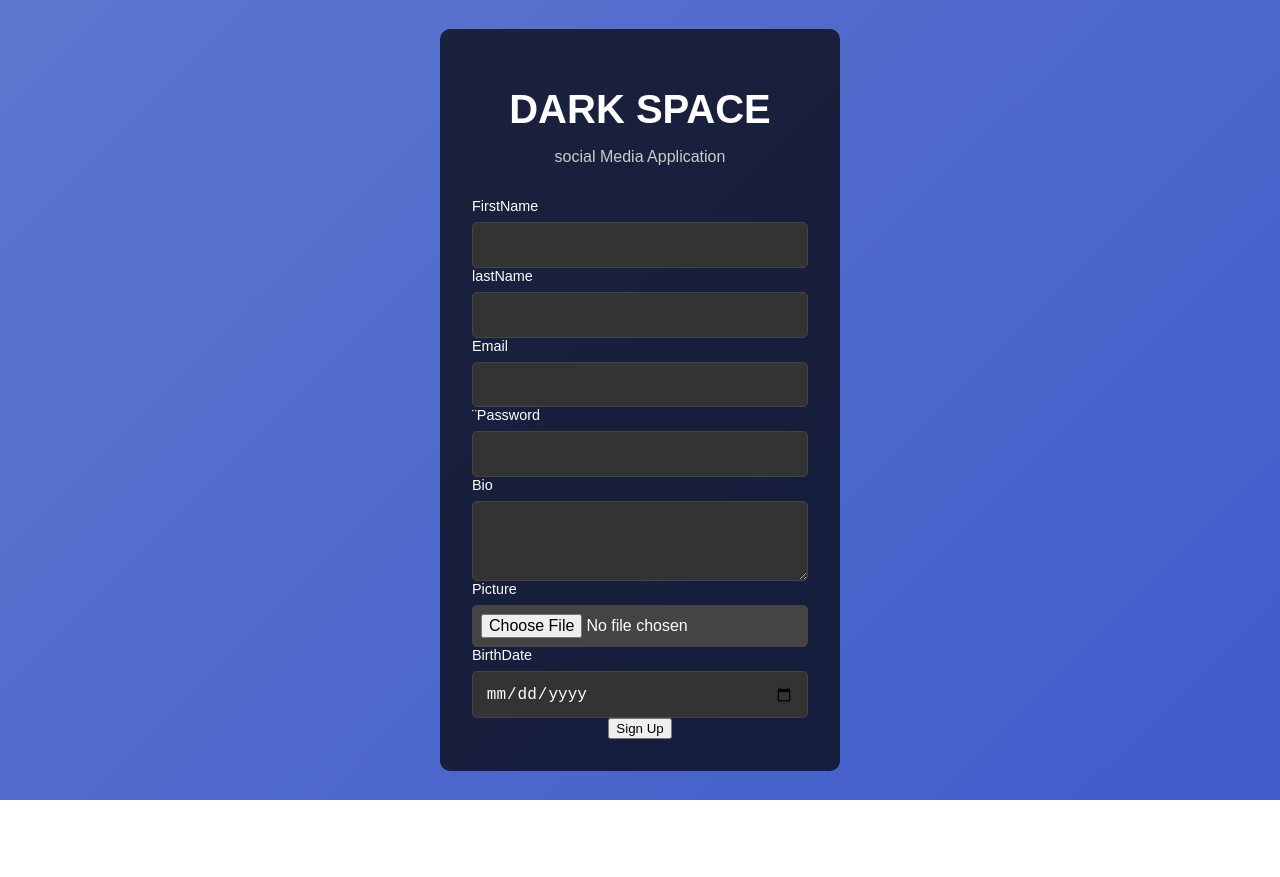
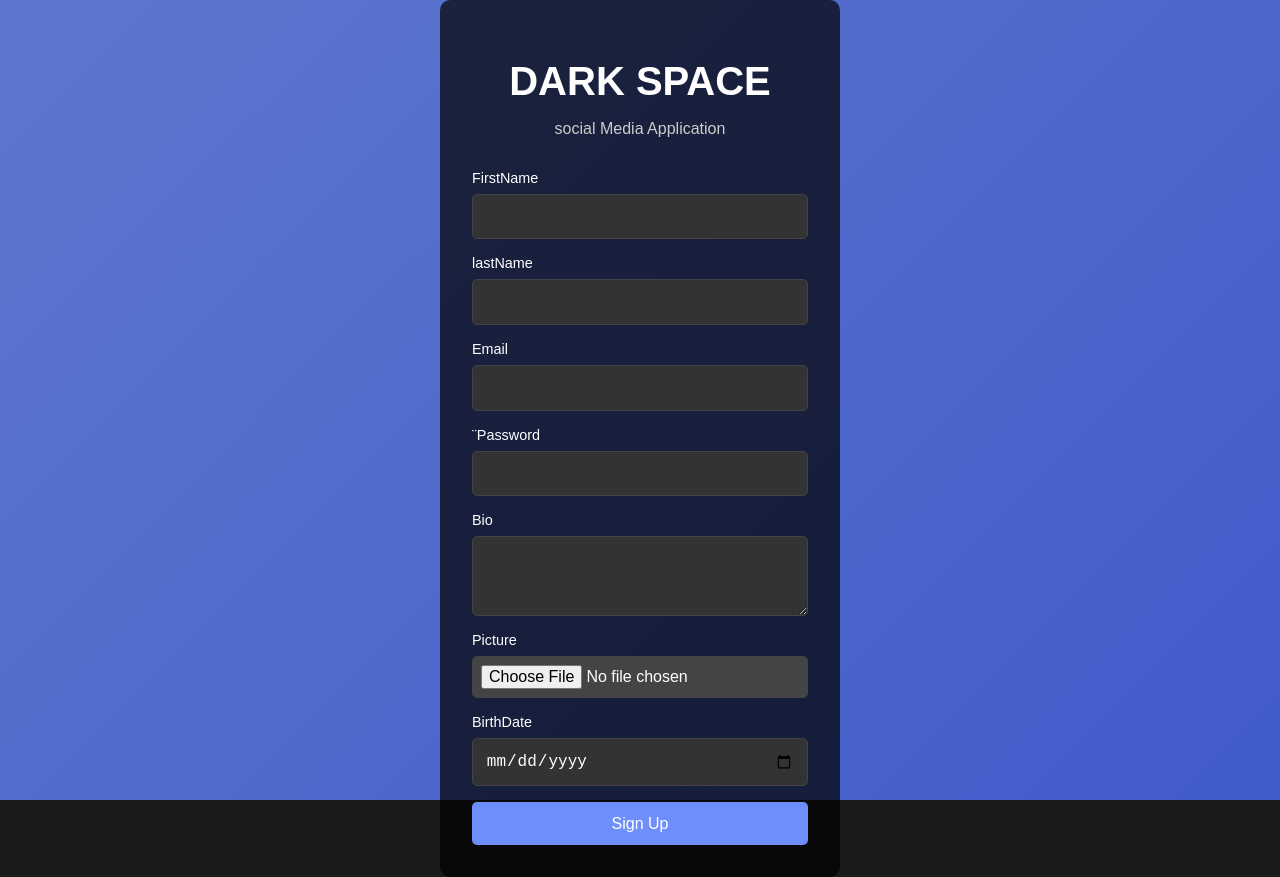
Before and after one commit to AzyzXXIII/SocialMediaApp, a React (Create React App) app in the folder frontend/: page /register in a window 1280 px wide. Before the commit the page ends 800 px from the top, so only its background shows below. Built offline with nearby package versions, Linux system fonts and the light colour scheme.

Commit message:
submit regiter form

```diff
--- a/frontend/src/Pages/Register.js
+++ b/frontend/src/Pages/Register.js
@@ -9,6 +9,20 @@
   const [picture, setPicture] = useState("");
   const [birthDate, setBirthDate] = useState("");
 
+  const submit = (e) => {
+    e.preventDefault();
+    const user = {
+      firstName,
+      lastName,
+      email,
+      password,
+      bio,
+      picture,
+      birthDate,
+    };
+    console.log(user);
+  };
+
   return (
     <div className="register">
       <div className="register-cover"></div>
@@ -16,7 +30,7 @@
         <h1>DARK SPACE</h1>
         <p>social Media Application</p>
         <div>
-          <from>
+          <form onSubmit={submit}>
             <div className="form-group">
               <label>FirstName</label>
               <input
@@ -72,8 +86,10 @@
                 onChange={(e) => setBirthDate(e.target.value)}
               />
             </div>
-            <button btn-form>Sign Up</button>
-          </from>
+            <button className="btn-form" type="submit">
+              Sign Up
+            </button>
+          </form>
         </div>
       </div>
     </div>
```
